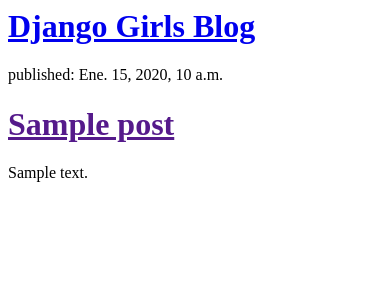
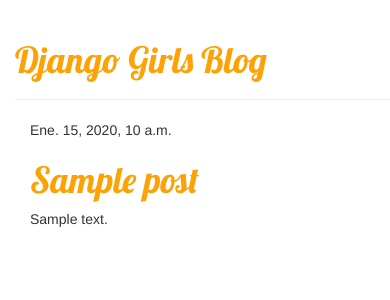
Before and after one commit to Clarisa02/my-first-blog-taller, a Django app: template blog/templates/blog/post_list.html in a window 390 px wide. Shown: the top 300 px of the page. Run offline with Django 3.2, Linux system fonts and the light colour scheme; the template is opened without the code that fills it: values that come from a table or form of the project are taken from there, others are empty; tables that the repository leaves empty hold one stand-in row (values such as "Sample post"); some libraries are stand-ins or nearby versions.

Commit message:
Added view and template for detailed blog post as well as CSS for the site.

```diff
--- /dev/null
+++ b/blog/static/css/blog.css
@@ -0,0 +1,10 @@
+
+h1 a {
+    color: #FCA205;
+    font-family: 'Lobster';
+}
+
+
+body {
+    padding-left: 15px;
+}
--- /dev/null
+++ b/blog/templates/blog/base.html
@@ -0,0 +1,24 @@
+
+{% load staticfiles %}
+<html>
+    <head>
+        <title>Django Girls blog</title>
+        <link rel="stylesheet" href="//maxcdn.bootstrapcdn.com/bootstrap/3.2.0/css/bootstrap.min.css">
+        <link rel="stylesheet" href="//maxcdn.bootstrapcdn.com/bootstrap/3.2.0/css/bootstrap-theme.min.css">
+        <link href='//fonts.googleapis.com/css?family=Lobster&subset=latin,latin-ext' rel='stylesheet' type='text/css'>
+        <link rel="stylesheet" href="{% static 'css/blog.css' %}">
+    </head>
+                    <div class="page-header">
+                        <h1><a href="/">Django Girls Blog</a></h1>
+                    </div>
+                    <div class="content container">
+                        <div class="row">
+                            <div class="col-md-8">
+                            {% block content %}
+                            {% endblock %}
+                            </div>
+                        </div>
+                    </div>
+                </body>
+    </body>
+</html>
--- a/blog/templates/blog/post_list.html
+++ b/blog/templates/blog/post_list.html
@@ -1,19 +1,15 @@
-<html>
-    <head>
-        <title>Django Girls blog</title>
-    </head>
-    <body>
-        <div>
-            <h1><a href="/">Django Girls Blog</a></h1>
+{% extends 'blog/base.html' %}
+
+{% block content %}
+    {% for post in posts %}
+        <div class="post">
+            <div class="date">
+                {{ post.published_date }}
+            </div>
+
+            <h1><a href="{% url 'post_detail' pk=post.pk %}">{{ post.title }}</a></h1>
+
+            <p>{{ post.text|linebreaksbr }}</p>
         </div>
-
-        {% for post in posts %}
-            <div>
-                <p>published: {{ post.published_date }}</p>
-                <h1><a href="">{{ post.title }}</a></h1>
-                <p>{{ post.text|linebreaksbr }}</p>
-            </div>
-        {% endfor %}
-        </div>
-    </body>
-</html>
+    {% endfor %}
+{% endblock %}
--- a/blog/urls.py
+++ b/blog/urls.py
@@ -3,4 +3,5 @@
 
 urlpatterns = [
     url(r'^$', views.post_list, name='post_list'),
+    url(r'^post/(?P<pk>\d+)/$', views.post_detail, name='post_detail'),
 ]
--- a/blog/views.py
+++ b/blog/views.py
@@ -1,3 +1,4 @@
+from django.shortcuts import render, get_object_or_404
 from django.shortcuts import render
 from django.utils import timezone
 from .models import Post
@@ -6,3 +7,7 @@
 def post_list(request):
     posts = Post.objects.filter(published_date__lte=timezone.now()).order_by('published_date')
     return render(request, 'blog/post_list.html', {'posts': posts})
+
+def post_detail(request, pk):
+    post = get_object_or_404(Post, pk=pk)
+    return render(request, 'blog/post_detail.html', {'post': post})
```
Also changed, not shown: blog/templates/blog/post_detail.html (added, +13 -0 lines).
